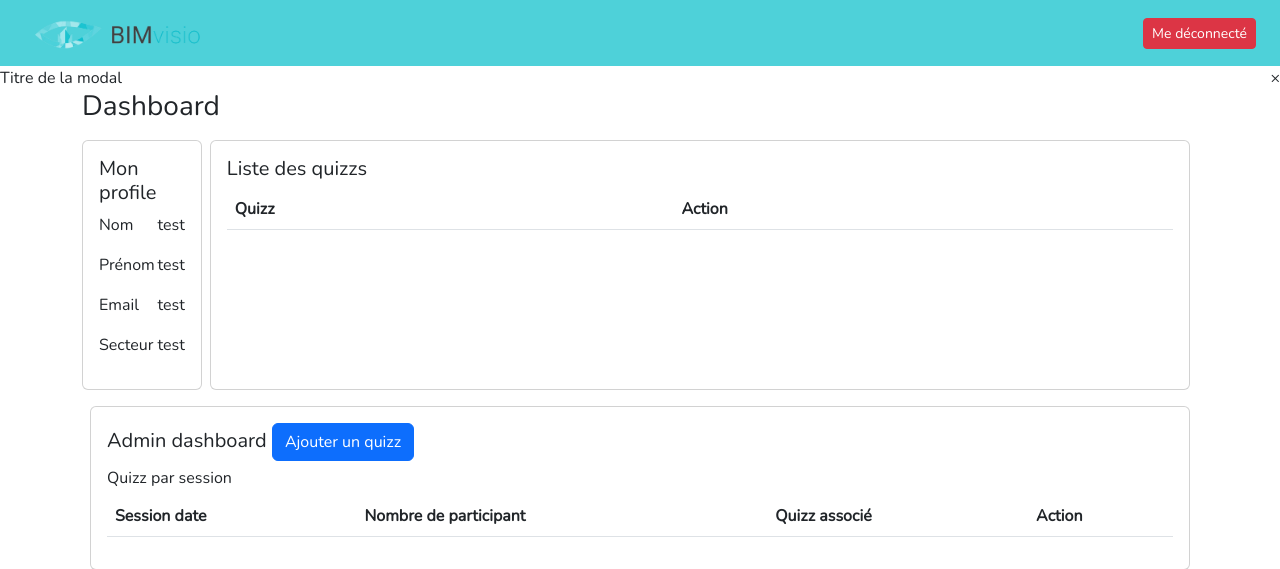
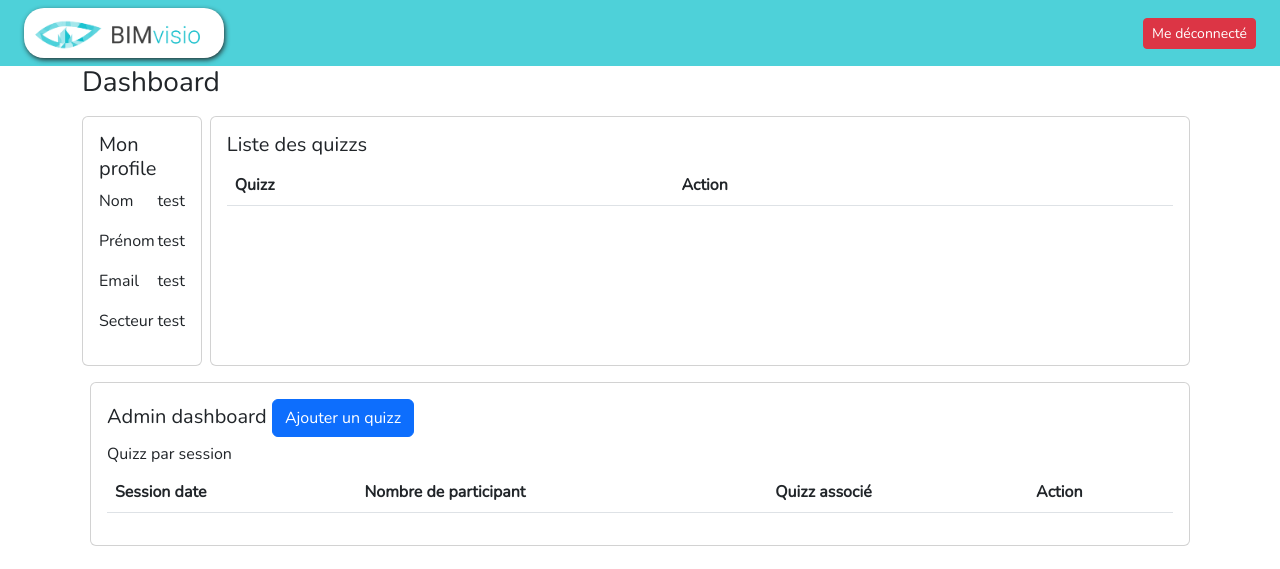
Before and after one commit to Lucas-dev-974/AFPAR-1B-quiz, a Django app: template frontend/templates/dashboard.html in a window 1280 px wide. Shown: the top 569 px of the page. Run offline with Django 4.2, Linux system fonts and the light colour scheme; the template is opened without the code that fills it, so the values that code supplies are empty; parts of the project's set-up code (start-up, migrations or seed data) failed here and were passed over.

Commit message:
Ajout de css

```diff
--- a/static/css/base.css
+++ b/static/css/base.css
@@ -14,6 +14,49 @@
 	justify-content: space-between;
 	align-items: center;
 	background-color: rgb(78, 209, 217);
-}.nav-title{
-	font-size: 1.2em;
+}.nav-icon{
+	background-color: white;
+	display: flex;
+	align-items: center;
+	border-radius: 20px;
+	box-shadow: 1px 2px 5px #1e1e1ee1
 }
+
+
+.custom_modal{
+	display: none; /* Hidden by default */
+	position: fixed; /* Stay in place */
+	z-index: 1; /* Sit on top */
+	left: 0;
+	top: 0;
+	width: 100%;
+	height: 100%;
+	overflow: auto;
+	background-color: rgba(0, 0, 0, 0.4);
+	padding: 8px;
+}
+
+/* Modal Content/Box */
+.custom_modal_content {
+	background-color: #fefefe;
+	margin: 15% auto; /* 15% from the top and centered */
+	padding: 20px;
+	border: 1px solid #888;
+	width: 80%; /* Could be more or less, depending on screen size */
+}
+
+/* The Close Button */
+.close {
+	color: #aaa;
+	float: right;
+	font-size: 28px;
+	font-weight: bold;
+	width: fit-content;
+}
+
+.close:hover,
+.close:focus {
+	color: black;
+	text-decoration: none;
+	cursor: pointer;
+}
```
